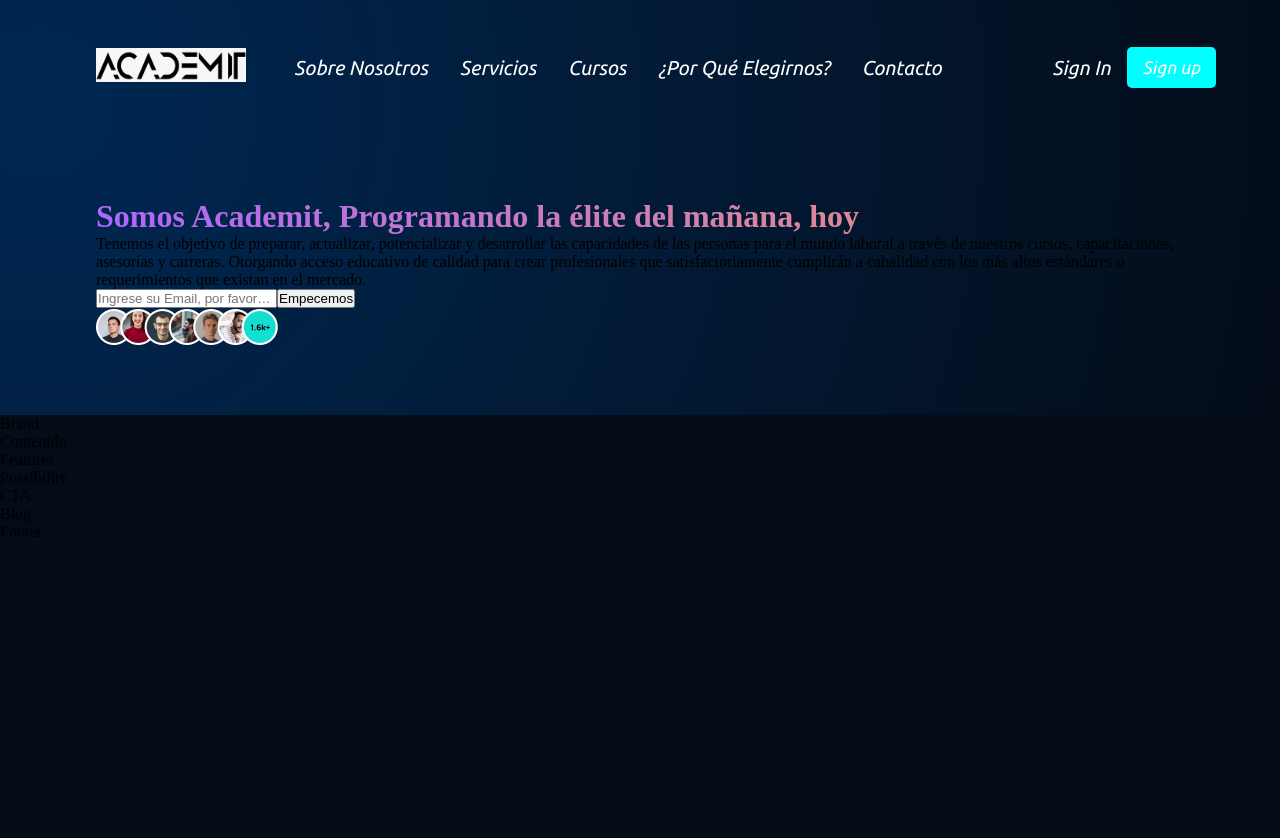
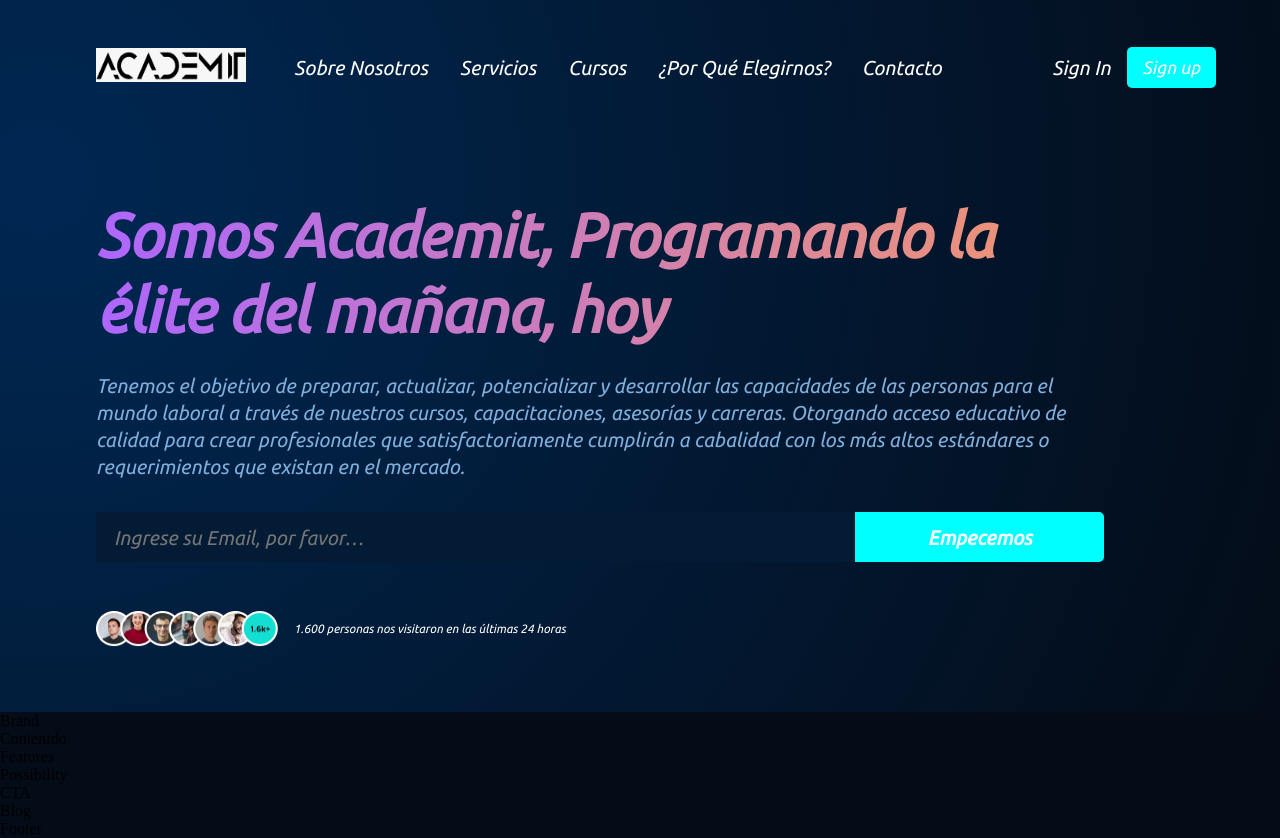
Before and after one commit to AngieCohenDev/WebSite-Academit, a React (Create React App) app: page / in a window 1280 px wide. Before the commit the page ends 800 px from the top, so only its background shows below. Built offline with nearby package versions, Linux system fonts and the light colour scheme.

Commit message:
Segundo commit para la parte del header

```diff
--- a/src/containers/header/Header.jsx
+++ b/src/containers/header/Header.jsx
@@ -1,5 +1,6 @@
 import React from "react";
-import people from "../../assets/people.png"
+import people from "../../assets/people.png";
+import academit from "../../assets/academit.jpg";
 import "./header.css";
 
 
@@ -17,7 +18,11 @@ const Header = () => {
         </div>
         <div className="acad__header-content__people">
             <img src={people} alt="people" />
+            <p>1.600 personas nos visitaron en las últimas 24 horas</p>
         </div>
+        {/*<div className="acad__header-image">
+            <img src={academit} alt="academit" />
+  </div>*/}
       </div>
     </div>
   );
--- a/src/containers/header/header.css
+++ b/src/containers/header/header.css
@@ -0,0 +1,99 @@
+.acad__header {
+  display: flex;
+}
+
+.acad__header-content {
+  flex: 1;
+  display: flex;
+  justify-content: center;
+  align-items: flex-start;
+  flex-direction: column;
+
+  margin-right: 5rem;
+}
+
+.acad__header-content h1 {
+  font-family: var(--font-family);
+  font-weight: 800;
+  font-size: 62px;
+  line-height: 75px;
+  letter-spacing: -0.04rem;
+}
+
+.acad__header-content p {
+  font-family: var(--font-family);
+  font-style: normal;
+  font-weight: normal;
+  font-size: 20px;
+  line-height: 27px;
+  color: var(--color-text);
+
+  margin-top: 1.5rem;
+}
+
+.acad__header-content_input {
+    width: 100%;
+    margin: 2rem 0 1rem;
+
+    display: flex;
+}
+
+
+.acad__header-content_input input {
+    flex: 2;
+    width: 100%;
+    min-height: 50px;
+    font-family: var(--font-family);
+    font-size: 20px;
+    line-height: 27px;
+    background: var(--color-footer);
+    border: 2px solid var(--color-footer);
+    padding: 0 1rem;
+    outline: none;
+    color: #fff;
+    border-top-right-radius: 5px;
+    border-bottom-right-radius: 5px;
+}
+
+.acad__header-content_input button{
+    flex: 0.6;
+    width: 100%;
+    min-height: 50px;
+    font-family: var(--font-family);
+    font-weight: bold;
+    font-size: 20px;
+    line-height: 27px;
+    background: cyan;
+    color: #fff;
+    cursor: pointer;
+    outline: none;
+    padding: 0 1rem;
+    border: none;
+
+    border-top-right-radius: 5px;
+    border-bottom-right-radius: 5px;
+}
+
+.acad__header-content__people{
+    width: 100%;
+    display: flex;
+    justify-content: flex-start;
+    align-items: center;
+
+    margin-top: 2rem;
+}
+
+.acad__header-content__people img{
+    width: 181.79px;
+    height: 38px;
+}
+
+.acad__header-content__people p{
+    margin: 0 0 0 1rem;
+    font-family: var(--font-family);
+    font-weight: 500;
+    font-size: 12px;
+    line-height: 38px;
+    color: #fff;
+    text-align: center;
+}
```
Also changed, not shown: src/assets/academit.jpg (added).
